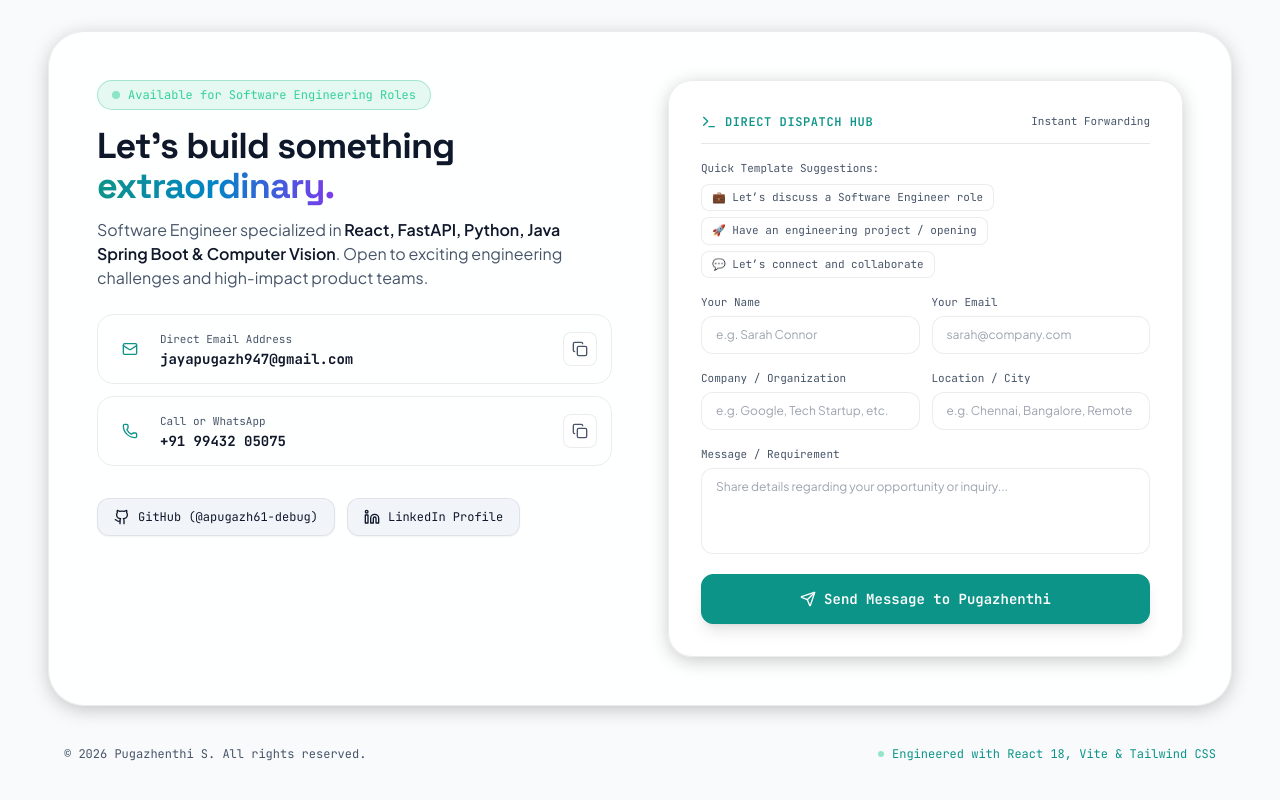
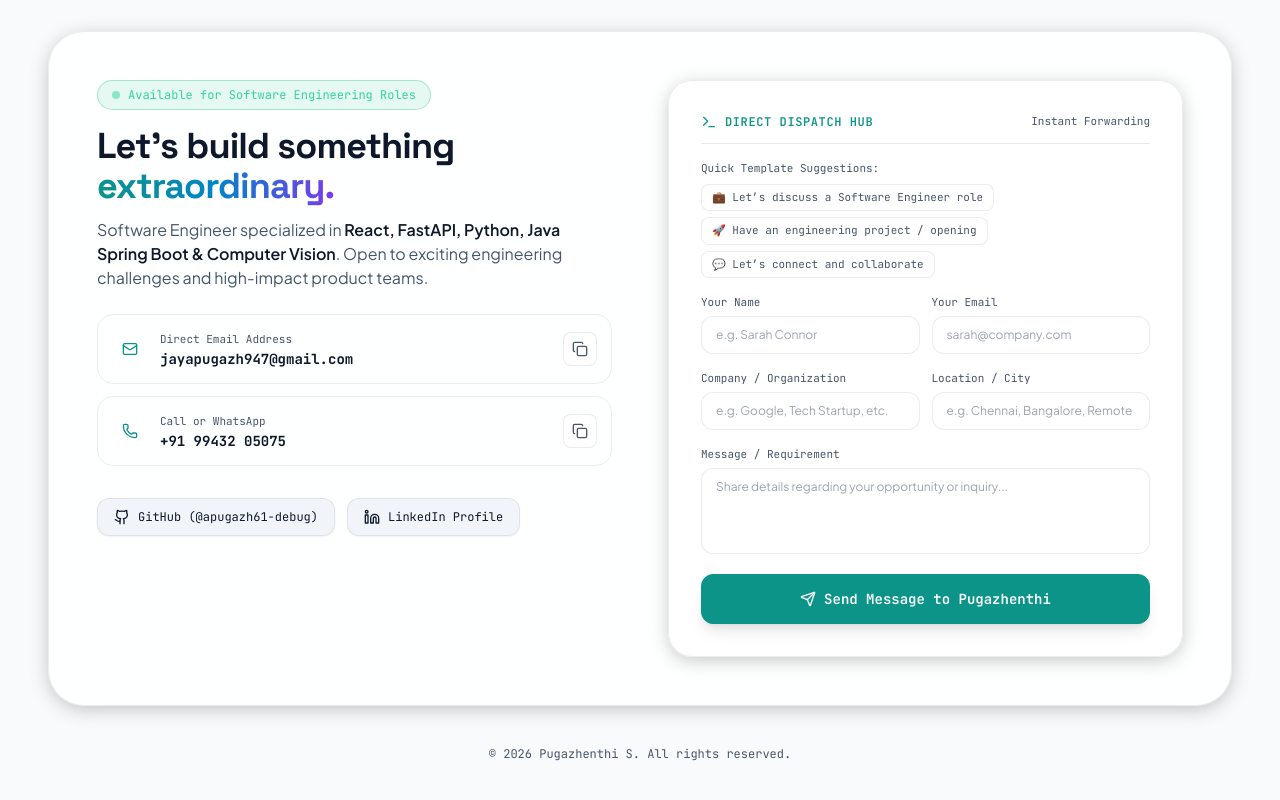
Before and after one commit to apugazh61-debug/Pugazh-Portfolio, a React (Vite) app: page / in a window 1280 px wide. Shown: the part 6866-7666 px from the top of the page. Built offline with nearby package versions, Linux system fonts and the light colour scheme.

Commit message:
chore: remove engineered with tech badge from footer

```diff
--- a/src/components/Footer.jsx
+++ b/src/components/Footer.jsx
@@ -261,12 +261,8 @@ export default function Footer() {
       </div>
 
       {/* Bottom Copyright Bar */}
-      <div className="mt-10 text-center font-mono text-xs text-theme-muted flex flex-col sm:flex-row items-center justify-between gap-3 px-4">
+      <div className="mt-10 text-center font-mono text-xs text-theme-muted flex items-center justify-center px-4">
         <div>© 2026 Pugazhenthi S. All rights reserved.</div>
-        <div className="flex items-center gap-2 text-theme-accent">
-          <span className="w-1.5 h-1.5 rounded-full bg-emerald-400 animate-pulse"></span>
-          <span>Engineered with React 18, Vite &amp; Tailwind CSS</span>
-        </div>
       </div>
     </footer>
   );
```
